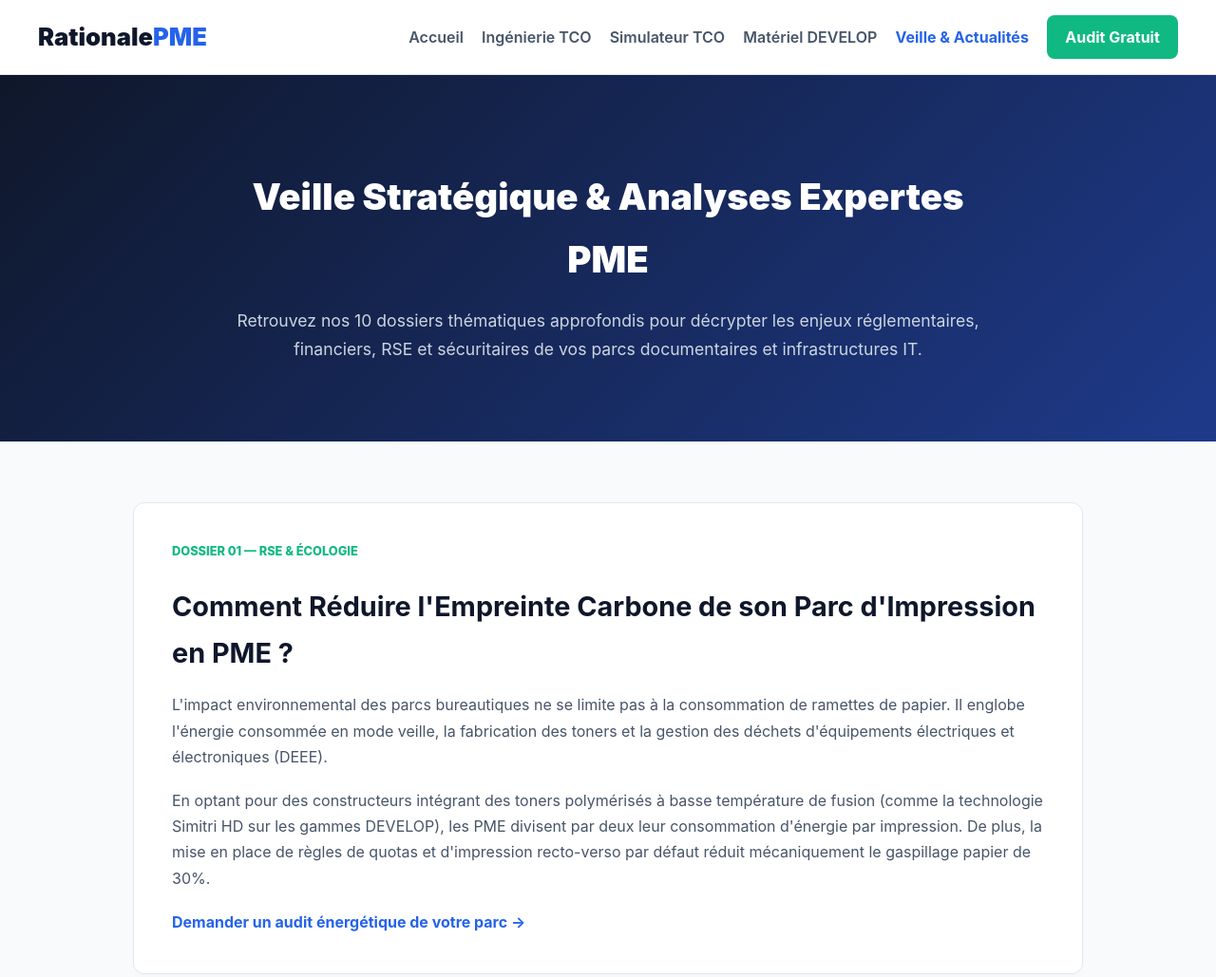
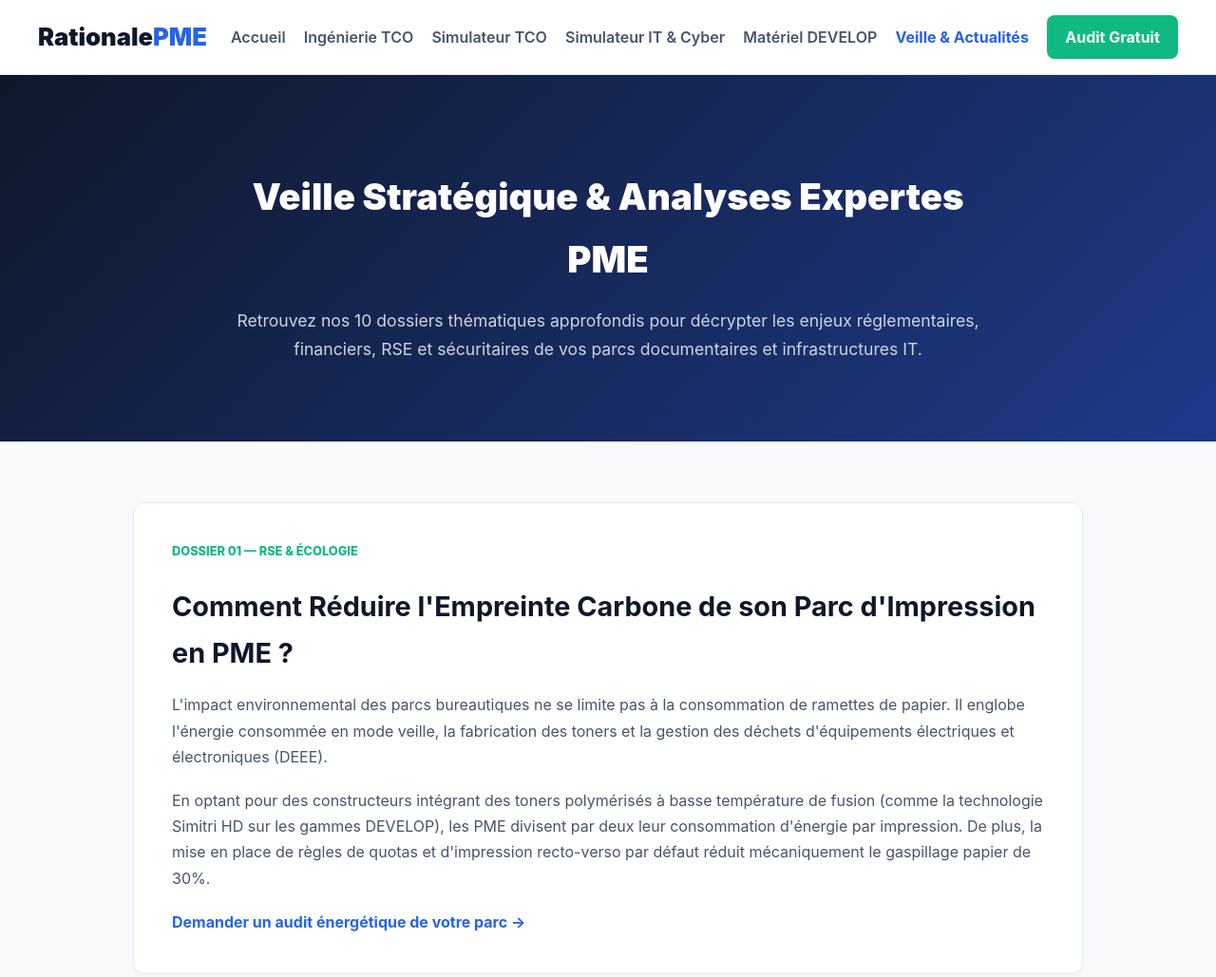
Before and after one commit to leadqualifie/Rationale-PME, a plain HTML site: page actualites.html in a window 1280 px wide. Shown: the top 1029 px of the page at 95% size. Drawn offline with Linux system fonts and the light colour scheme.

Commit message:
actualites.html

```diff
--- a/actualites.html
+++ b/actualites.html
@@ -16,6 +16,7 @@
                 <a href="index.html" style="text-decoration: none; color: #475569; font-weight: 600;">Accueil</a>
                 <a href="tco.html" style="text-decoration: none; color: #475569; font-weight: 600;">Ingénierie TCO</a>
                <a href="calculateur.html" style="text-decoration: none; color: #475569; font-weight: 600;">Simulateur TCO</a>
+                <a href="calculateur-it.html" style="text-decoration: none; color: #475569; font-weight: 600;">Simulateur IT & Cyber</a>
                 <a href="gamme-develop.html" style="text-decoration: none; color: #475569; font-weight: 600;">Matériel DEVELOP</a>
                 <a href="actualites.html" style="text-decoration: none; color: #2563eb; font-weight: 700;">Veille & Actualités</a>
                 <a href="contact.html" style="background-color: #10b981; color: #ffffff; padding: 0.6rem 1.2rem; border-radius: 8px; font-weight: 700; text-decoration: none;">Audit Gratuit</a>
```
